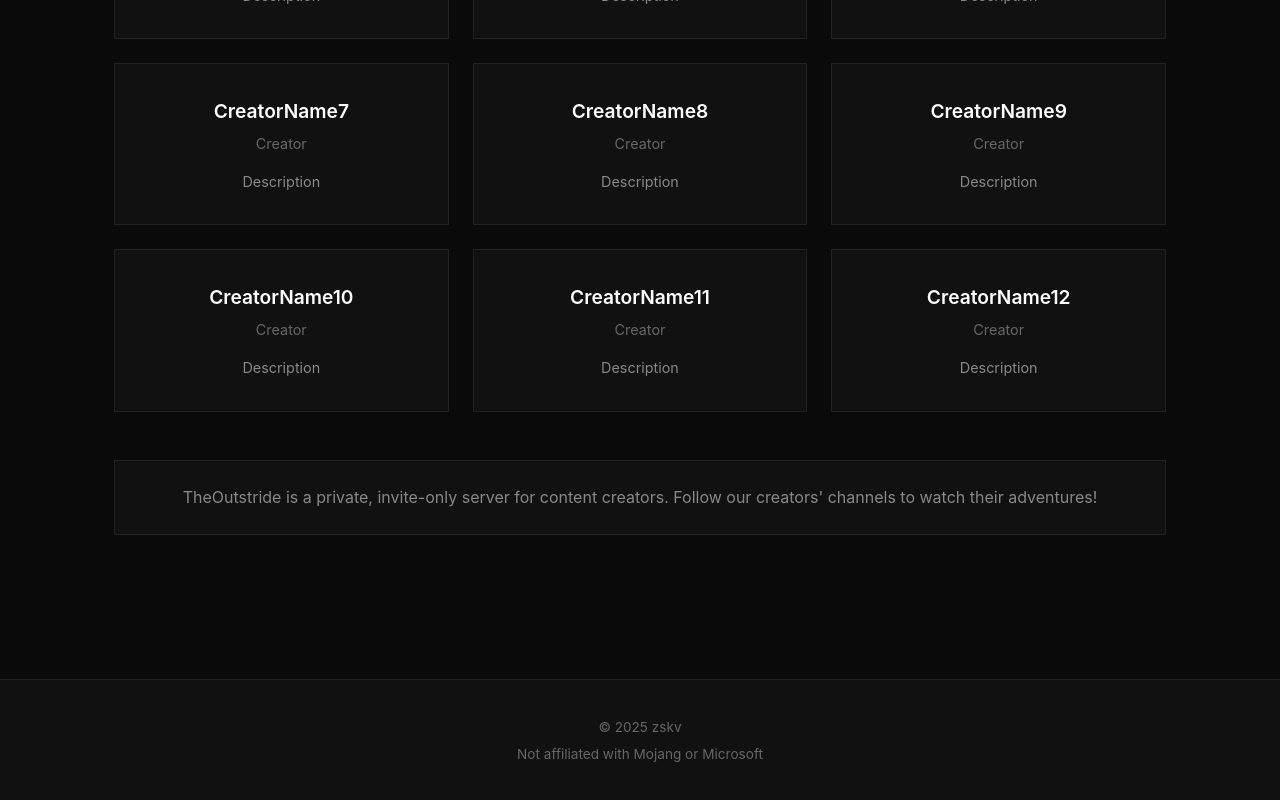
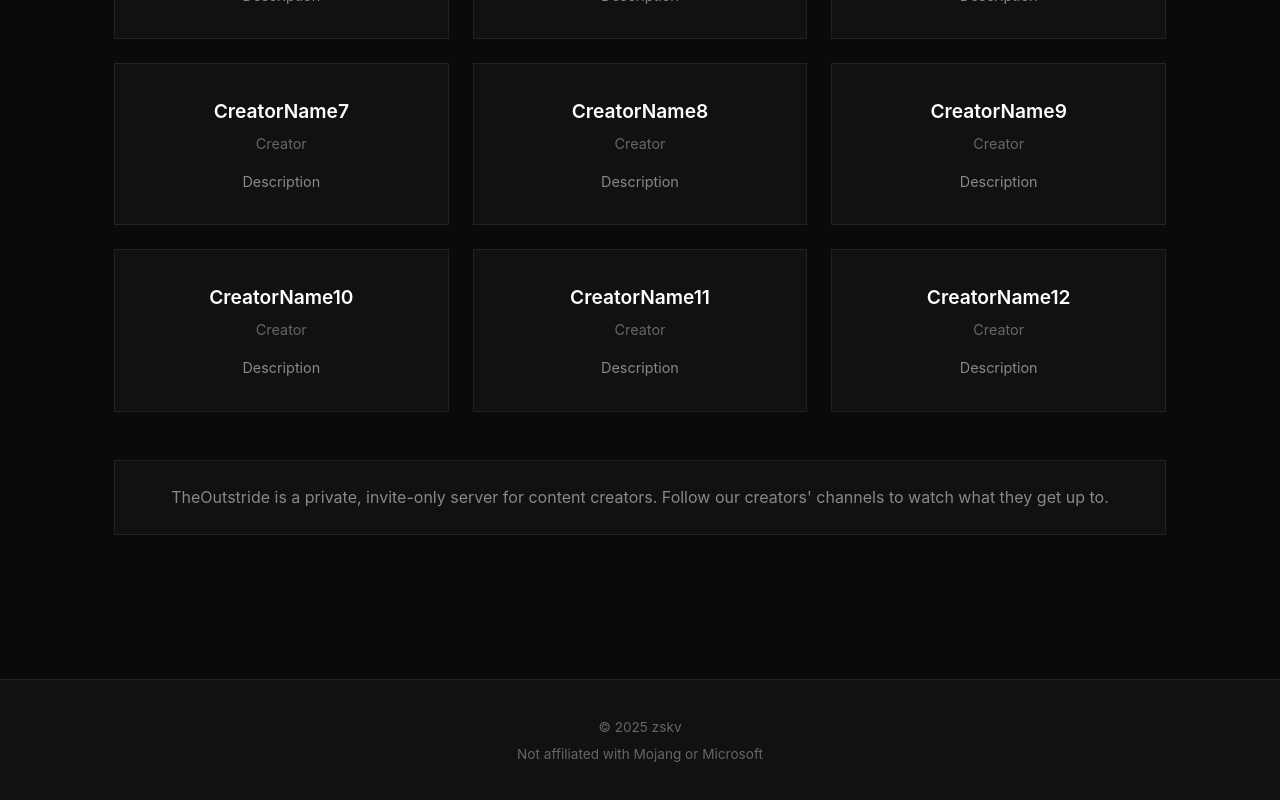
Before and after one commit to zskv-coding/theoutstride, a plain HTML site: page staff.html in a window 1280 px wide. Shown: the part 886-1686 px from the top of the page. Drawn offline with Linux system fonts and the light colour scheme.

Commit message:
Update staff.html

```diff
--- a/staff.html
+++ b/staff.html
@@ -253,7 +253,7 @@
         </div>
 
         <div class="note">
-            <p>TheOutstride is a private, invite-only server for content creators. Follow our creators' channels to watch their adventures!</p>
+            <p>TheOutstride is a private, invite-only server for content creators. Follow our creators' channels to watch what they get up to.</p>
         </div>
     </div>
 
```
